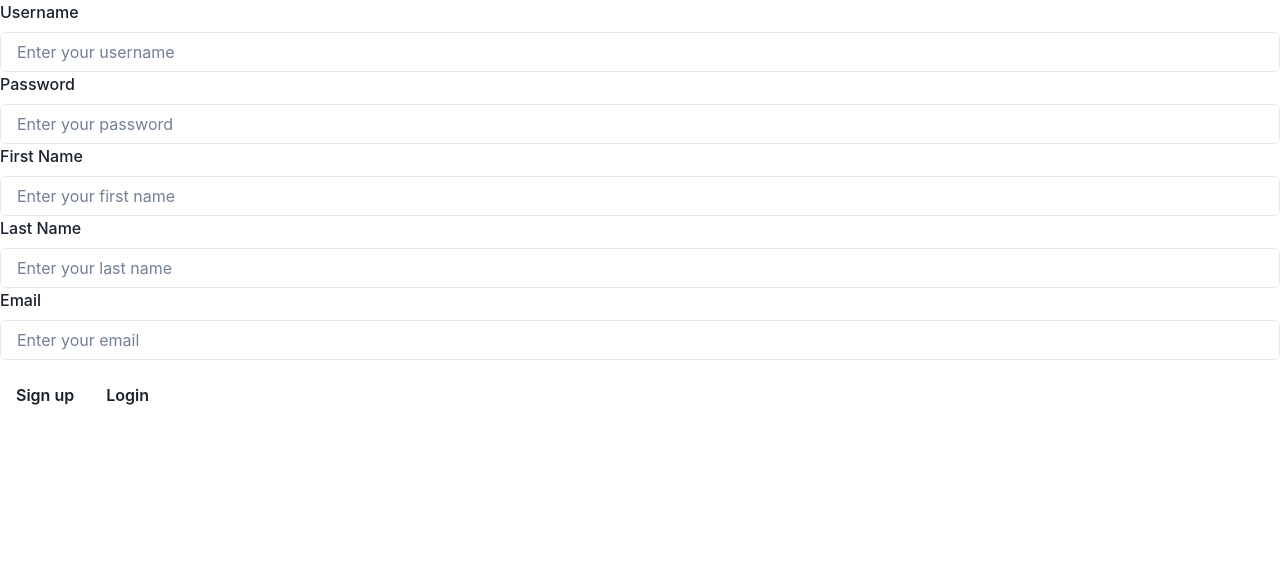
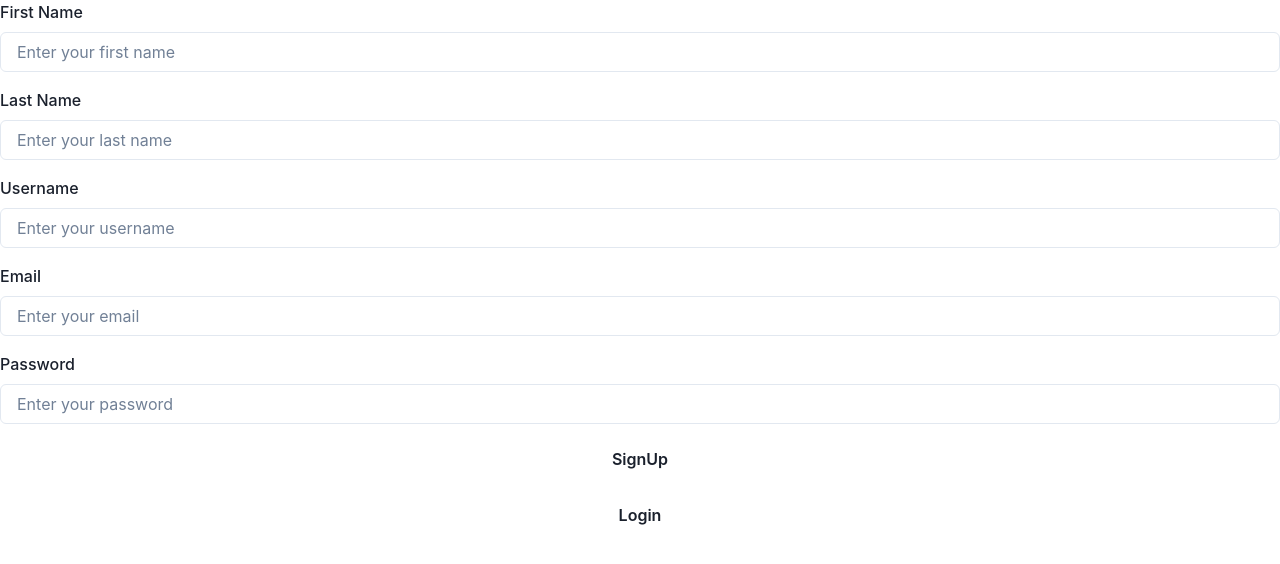
Before and after one commit to AbuHurairah127/NextJs-assigns, a Next.js app in the folder todo-app/: page /auth/signup in a window 1280 px wide. Shown: the top 564 px of the page. Built offline with nearby package versions, Linux system fonts and the light colour scheme.

Commit message:
signupform done

```diff
--- a/todo-app/src/pages/auth/signup.tsx
+++ b/todo-app/src/pages/auth/signup.tsx
@@ -1,71 +1,95 @@
-import { FormControl, FormLabel, Input, Button } from "@chakra-ui/react";
+import { FormControl, FormLabel, Input, Stack, Button } from "@chakra-ui/react";
+import { useState } from "react";
 import Link from "next/link";
+const SignUp = () => {
+  const [formData, setFormData] = useState({
+    firstName: "",
+    lastName: "",
+    username: "",
+    email: "",
+    password: "",
+  });
 
-function SignupForm() {
-  const handleSubmit = (event: any) => {
-    event.preventDefault();
-    // handle form submission
+  const handleChange = (e: any) => {
+    setFormData({
+      ...formData,
+      [e.target.name]: e.target.value,
+    });
+  };
+
+  const handleSubmit = (e: any) => {
+    e.preventDefault();
+    // add your login logic here
+    console.log(formData);
   };
 
   return (
     <form onSubmit={handleSubmit}>
+      <Stack spacing={4}>
+        <FormControl>
+          <FormLabel htmlFor="firstName">First Name</FormLabel>
+          <Input
+            id="firstName"
+            name="firstName"
+            type="text"
+            value={formData.firstName}
+            onChange={handleChange}
+            placeholder="Enter your first name"
+          />
+        </FormControl>
+        <FormControl>
+          <FormLabel htmlFor="lastName">Last Name</FormLabel>
+          <Input
+            id="lastName"
+            name="lastName"
+            type="text"
+            value={formData.lastName}
+            onChange={handleChange}
+            placeholder="Enter your last name"
+          />
+        </FormControl>
         <FormControl>
           <FormLabel htmlFor="username">Username</FormLabel>
           <Input
             id="username"
             name="username"
             type="text"
+            value={formData.username}
+            onChange={handleChange}
             placeholder="Enter your username"
           />
         </FormControl>
-
+        <FormControl>
+          <FormLabel htmlFor="email">Email</FormLabel>
+          <Input
+            id="email"
+            name="email"
+            type="email"
+            value={formData.email}
+            onChange={handleChange}
+            placeholder="Enter your email"
+          />
+        </FormControl>
         <FormControl>
           <FormLabel htmlFor="password">Password</FormLabel>
           <Input
             id="password"
             name="password"
             type="password"
+            value={formData.password}
+            onChange={handleChange}
             placeholder="Enter your password"
           />
         </FormControl>
-
-      <FormControl>
-        <FormLabel htmlFor="firstName">First Name</FormLabel>
-        <Input
-          id="firstName"
-          name="firstName"
-          type="text"
-          placeholder="Enter your first name"
-        />
-      </FormControl>
-
-      <FormControl>
-        <FormLabel htmlFor="lastName">Last Name</FormLabel>
-        <Input
-          id="lastName"
-          name="lastName"
-          type="text"
-          placeholder="Enter your last name"
-        />
-      </FormControl>
-
-      <FormControl>
-        <FormLabel htmlFor="email">Email</FormLabel>
-        <Input
-          id="email"
-          name="email"
-          type="email"
-          placeholder="Enter your email"
-        />
-      </FormControl>
-
-      <Button mt={4} variant="teal" type="submit">
-        Sign up
+        <Button variant="teal" type="submit">
+          SignUp
         </Button>
-      <Button mt={4} variant="teal" type="submit">
+        <Button variant="teal" type="submit">
           <Link href="/auth/login">Login</Link>
         </Button>
+      </Stack>
     </form>
   );
-}
-export default SignupForm;
+};
+
+export default SignUp;
```
Lines whose indentation alone changed are shown as unchanged.
